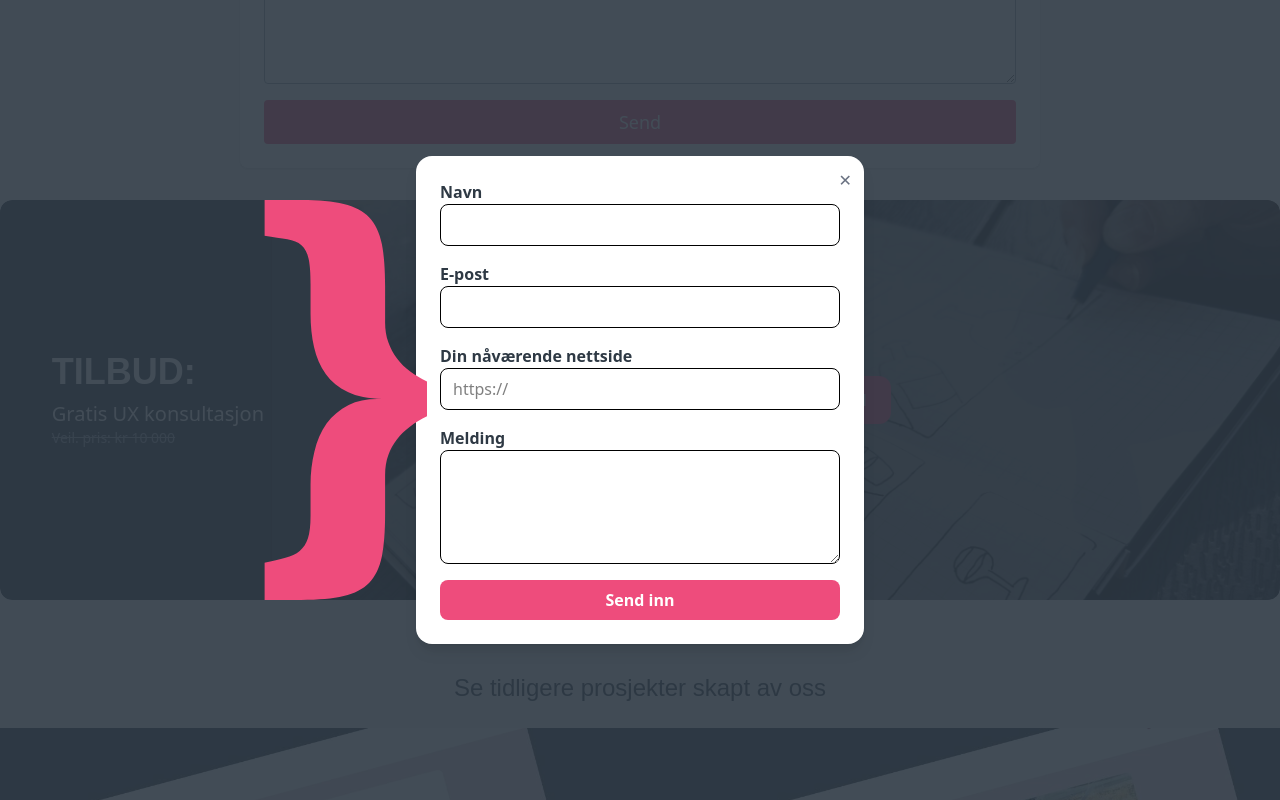
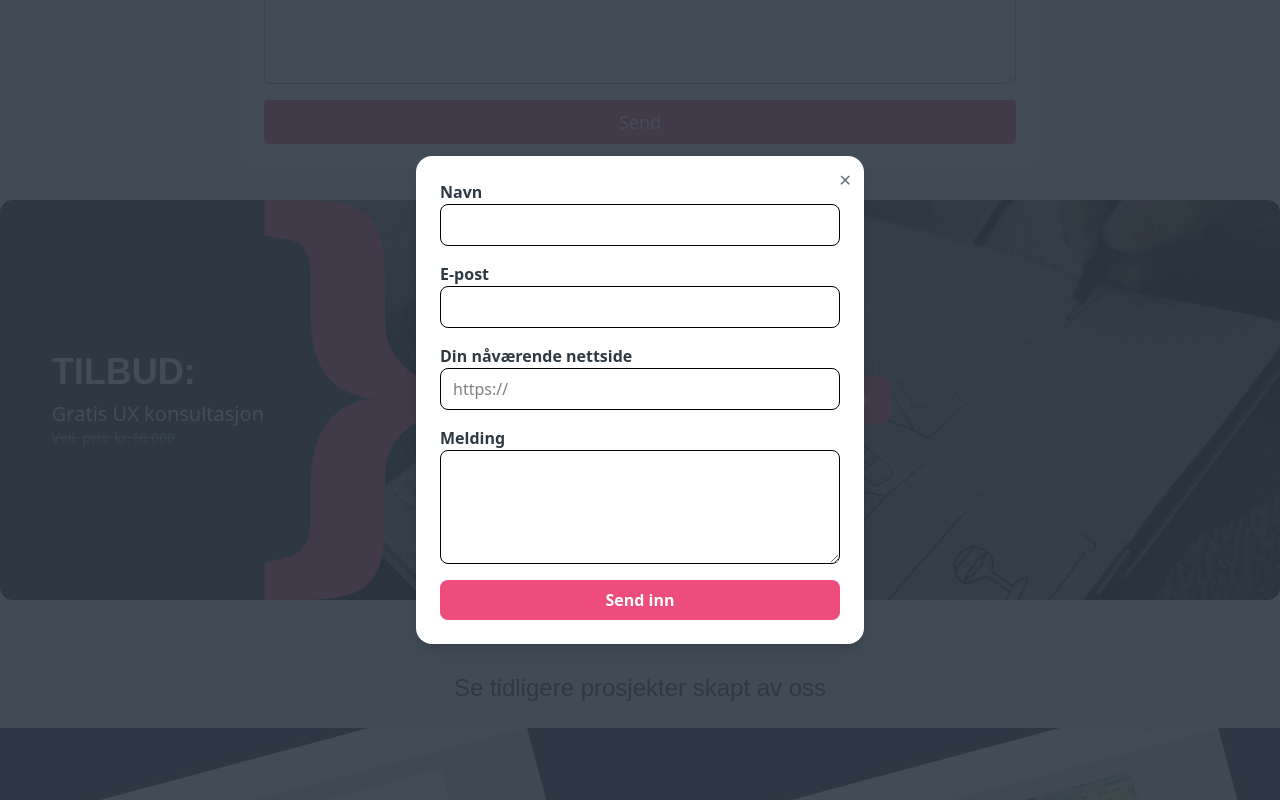
Before and after one commit to elanetto/Kodera, a React (Vite) app: page /#/ in a window 1280 px wide. Both pictures are taken after a click on the button "Send forespørsel". Shown: the part 1410-2210 px from the top of the page. Built offline with nearby package versions, Linux system fonts and the light colour scheme; a web font is replaced by a local one.

Commit message:
Fikset flytende SVG som kom over UX form Modalen

```diff
--- a/src/Components/UXcontactForm/index.jsx
+++ b/src/Components/UXcontactForm/index.jsx
@@ -1,23 +1,13 @@
 import React, { useState } from "react";
 import { useForm, ValidationError } from "@formspree/react";
+import { createPortal } from "react-dom";
 
 export default function UXcontactForm() {
   const [isOpen, setIsOpen] = useState(false);
   const [state, handleSubmit] = useForm("xdkwzjok");
 
-  return (
-    <>
-      {/* Button to open modal */}
-      <button
-        onClick={() => setIsOpen(true)}
-        className="px-6 py-3 bg-pinky text-white font-bold rounded-xl hover:bg-pink-900 transition"
-      >
-        Send forespørsel
-      </button>
-
-      {/* Overlay + modal */}
-      {isOpen && (
-        <div className="fixed inset-0 flex items-center justify-center z-50">
+  const modalContent = (
+    <div className="fixed inset-0 flex items-center justify-center z-[9999]">
       {/* Dark background */}
       <div
         className="absolute inset-0 bg-coal opacity-90"
@@ -25,7 +15,7 @@ export default function UXcontactForm() {
       ></div>
 
       {/* Modal box */}
-          <div className="relative bg-white rounded-2xl shadow-lg w-11/12 max-w-md p-6 z-10">
+      <div className="relative bg-white rounded-2xl shadow-lg w-11/12 max-w-md p-6 z-[10000]">
         {/* Close button */}
         <button
           onClick={() => setIsOpen(false)}
@@ -127,7 +117,20 @@ export default function UXcontactForm() {
         )}
       </div>
     </div>
-      )}
+  );
+
+  return (
+    <>
+      {/* Button to open modal */}
+      <button
+        onClick={() => setIsOpen(true)}
+        className="px-6 py-3 bg-pinky text-white font-bold rounded-xl hover:bg-pink-900 transition"
+      >
+        Send forespørsel
+      </button>
+
+      {/* Render modal using Portal */}
+      {isOpen && createPortal(modalContent, document.body)}
     </>
   );
 }
```
Lines whose indentation alone changed are shown as unchanged.
